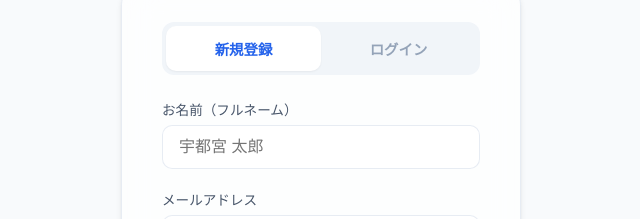
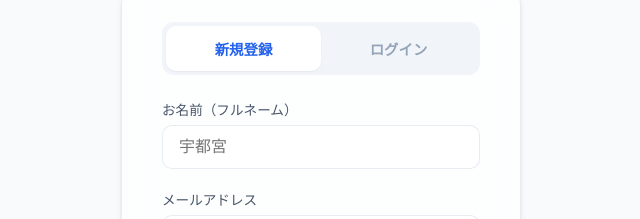
Before and after one commit to nabe7855/startup-navigator, a Next.js app: page /login in a window 1280 px wide. Shown: the part 207-426 px from the top of the page, without its empty margins (319-959 px from the left). Built offline with nearby package versions, Linux system fonts and the light colour scheme; no server answers.

Commit message:
chore: update name placeholder to Utsunomiya

```diff
--- a/src/app/login/page.tsx
+++ b/src/app/login/page.tsx
@@ -175,7 +175,7 @@ export default function LoginPage() {
               <input
                 type="text"
                 className="input-field"
-                placeholder="宇都宮 太郎"
+                placeholder="宇都宮"
                 value={fullName}
                 onChange={(e) => setFullName(e.target.value)}
                 required={!isLogin}
```
